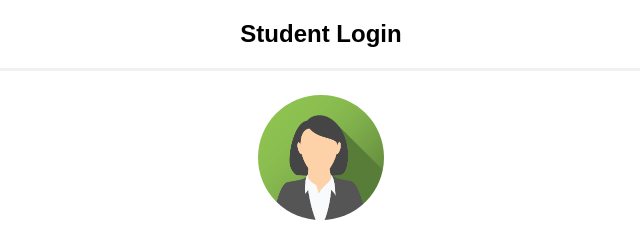
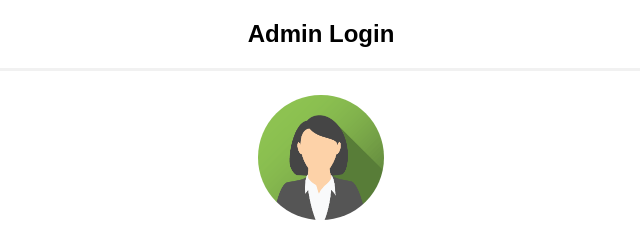
Before and after one commit to yuvadarshanala/login-2417, a plain HTML site: page index.html in a window 1280 px wide. Shown: the top 240 px of the page, 319-959 px from the left. Drawn offline with Linux system fonts and the light colour scheme.

Commit message:
admin login

```diff
--- a/index.html
+++ b/index.html
@@ -68,7 +68,7 @@ span.psw {
 </head>
 <body>
 
-	<center><h2>Student Login</h2></center>
+	<center><h2>Admin Login</h2></center>
 
 <form action="/action_page.php" method="post">
   <div class="imgcontainer">
```
